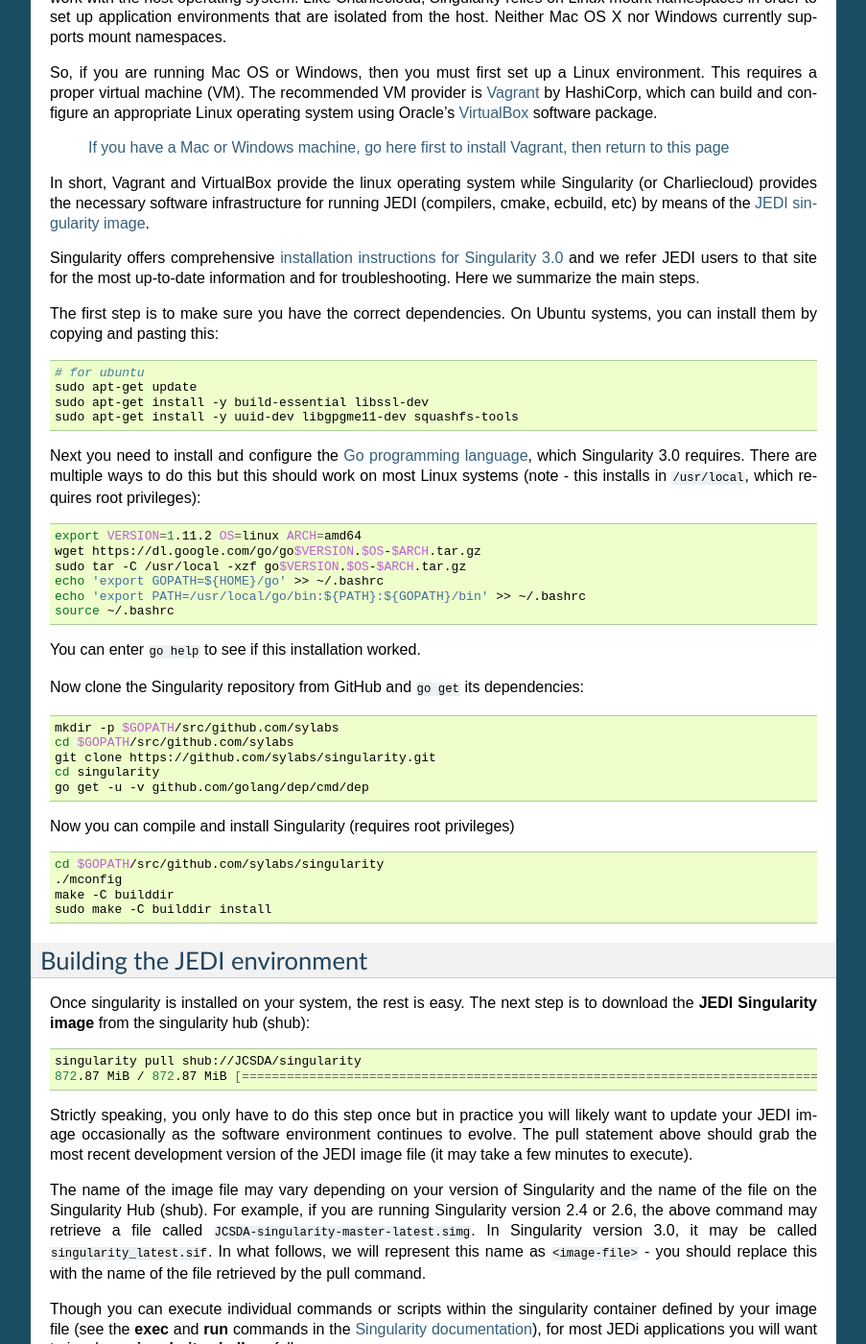
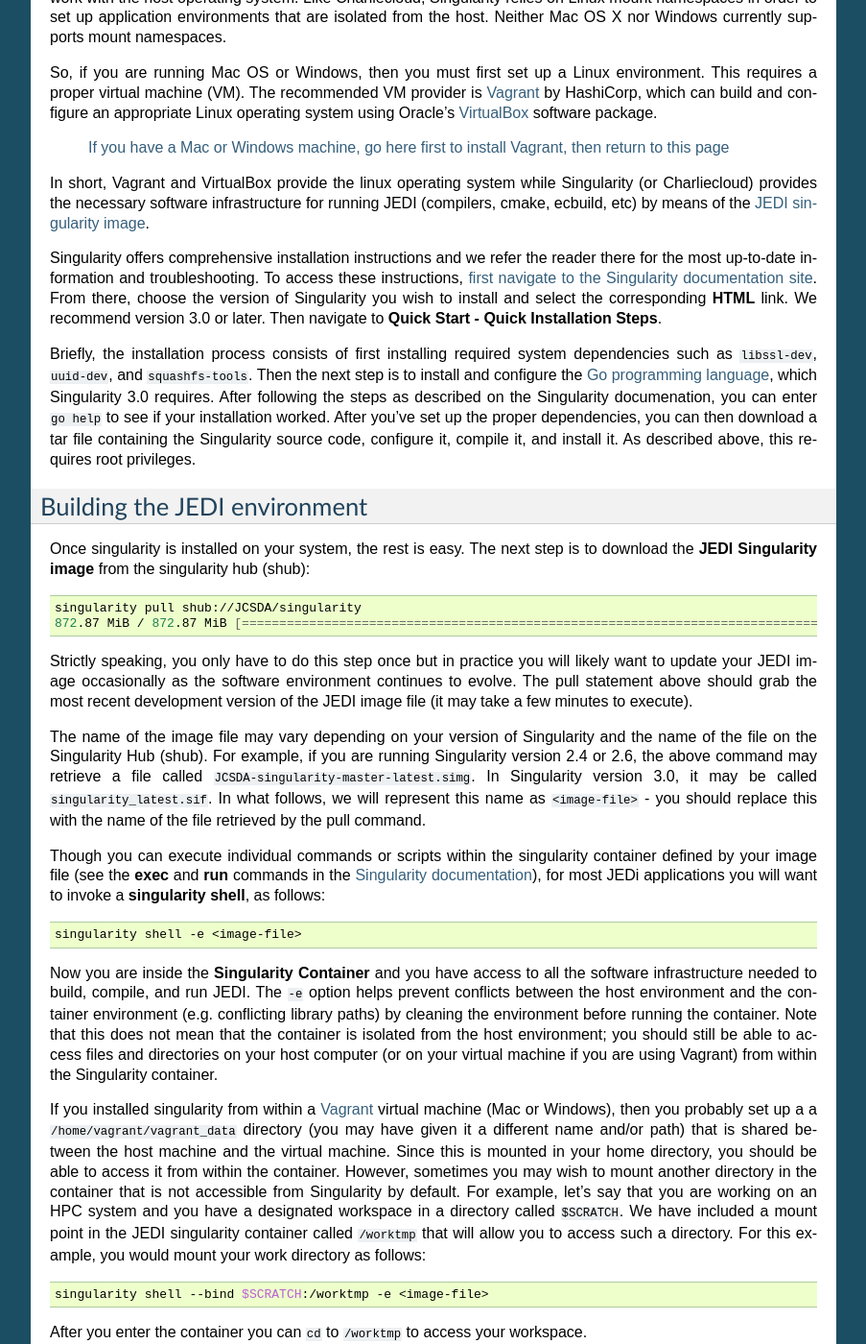
Before and after one commit to JCSDA/jedi-docs, a Sphinx documentation site: the page built from docs/developer/jedi_environment/singularity.rst, in a window 1280 px wide and 1400 px high, scrolled down 837 px. Shown: the whole window at 96% size, without its empty margins (198-1101 px from the left). Built offline with Sphinx 7.4.7, drawn with Linux system fonts in a browser that asks for light colours.

Commit message:
updating singularity installation instructions (#142)

```diff
--- a/docs/developer/jedi_environment/singularity.rst
+++ b/docs/developer/jedi_environment/singularity.rst
@@ -35,49 +35,9 @@
 
 In short, Vagrant and VirtualBox provide the linux operating system while Singularity (or Charliecloud) provides the necessary software infrastructure for running JEDI (compilers, cmake, ecbuild, etc) by means of the :ref:`JEDI singularity image <build_env>`.
 
-Singularity offers comprehensive `installation instructions for Singularity 3.0 <https://www.sylabs.io/guides/3.0/user-guide/quick_start.html#quick-installation-steps>`_ and we refer JEDI users to that site for the most up-to-date information and for troubleshooting.  Here we summarize the main steps.
+Singularity offers comprehensive installation instructions and we refer the reader there for the most up-to-date information and troubleshooting.  To access these instructions, `first navigate to the Singularity documentation site <https://sylabs.io/docs/>`_.  From there, choose the version of Singularity you wish to install and select the corresponding **HTML** link. We recommend version 3.0 or later.  Then navigate to **Quick Start - Quick Installation Steps**.
 
-The first step is to make sure you have the correct dependencies.  On Ubuntu systems, you can install them by copying and pasting this:
-
-.. code:: bash
-
-    # for ubuntu
-    sudo apt-get update
-    sudo apt-get install -y build-essential libssl-dev
-    sudo apt-get install -y uuid-dev libgpgme11-dev squashfs-tools
-
-Next you need to install and configure the `Go programming language <https://golang.org/doc/install>`_, which Singularity 3.0 requires.  There are multiple ways to do this but this should work on most Linux systems (note - this installs in :code:`/usr/local`, which requires root privileges):
-
-.. code:: bash
-
-    export VERSION=1.11.2 OS=linux ARCH=amd64
-    wget https://dl.google.com/go/go$VERSION.$OS-$ARCH.tar.gz
-    sudo tar -C /usr/local -xzf go$VERSION.$OS-$ARCH.tar.gz
-    echo 'export GOPATH=${HOME}/go' >> ~/.bashrc
-    echo 'export PATH=/usr/local/go/bin:${PATH}:${GOPATH}/bin' >> ~/.bashrc
-    source ~/.bashrc
-
-You can enter :code:`go help` to see if this installation worked.
-
-Now clone the Singularity repository from GitHub and :code:`go get` its dependencies:
-
-.. code:: bash
-
-    mkdir -p $GOPATH/src/github.com/sylabs
-    cd $GOPATH/src/github.com/sylabs
-    git clone https://github.com/sylabs/singularity.git
-    cd singularity
-    go get -u -v github.com/golang/dep/cmd/dep
-
-Now you can compile and install Singularity (requires root privileges)
-
-.. code:: bash
-
-    cd $GOPATH/src/github.com/sylabs/singularity
-    ./mconfig
-    make -C builddir
-    sudo make -C builddir install
-
+Briefly, the installation process consists of first installing required system dependencies such as :code:`libssl-dev`, :code:`uuid-dev`, and :code:`squashfs-tools`.  Then the next step is to install and configure the `Go programming language <https://golang.org/doc/install>`_, which Singularity 3.0 requires.  After following the steps as described on the Singularity documenation, you can enter :code:`go help` to see if your installation worked.  After you've set up the proper dependencies, you can then download a tar file containing the Singularity source code, configure it, compile it, and install it.  As described above, this requires root privileges.
 
 .. _build_env:
 
```
